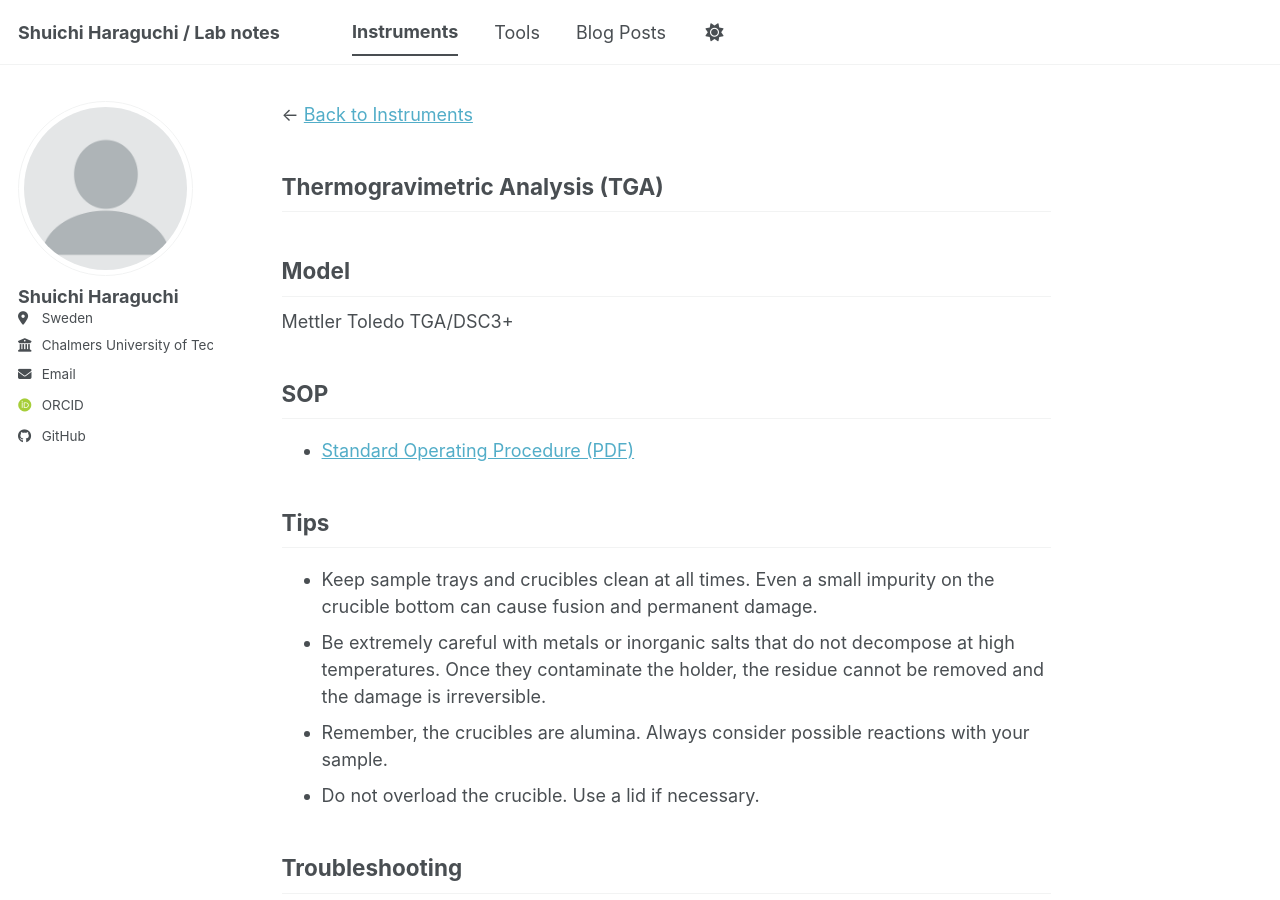
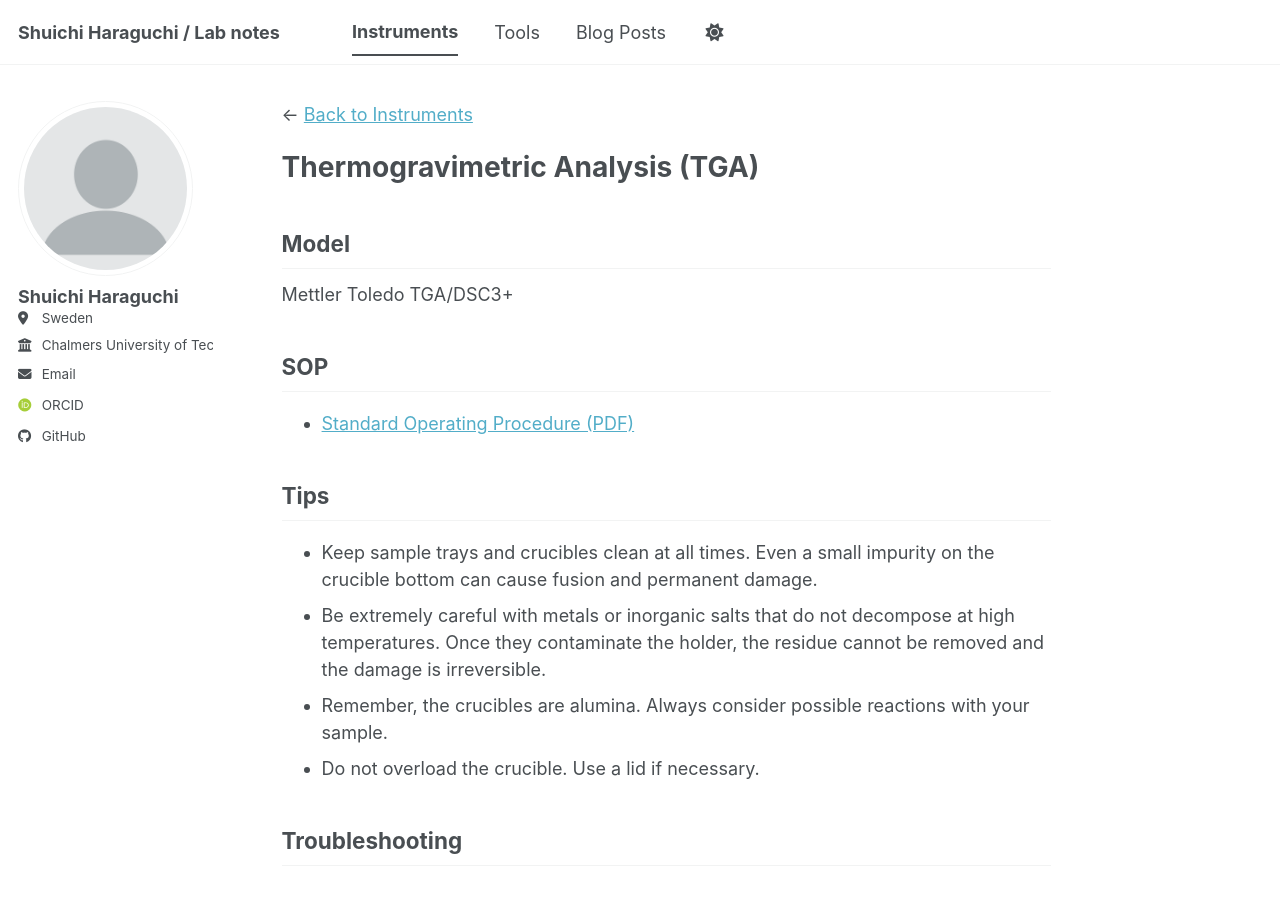
Before and after one commit to shuichi-h/academic-site, a Jekyll site: the page built from _pages/instruments-tga.md, in a window 1280 px wide and 900 px high. Built offline with Jekyll 4.4.1, drawn with Linux system fonts in a browser that asks for light colours; some web fonts are replaced; a script bundle is joined from its source files by our own code; library files that are not in the unit come from our copies.

Commit message:
Fix header formatting for TGA section

```diff
--- a/_pages/instruments-tga.md
+++ b/_pages/instruments-tga.md
@@ -5,7 +5,7 @@ author_profile: true
 ---
 ← [Back to Instruments](/academic-site/instruments/)
 
-## Thermogravimetric Analysis (TGA)
+# Thermogravimetric Analysis (TGA)
 ## Model
 Mettler Toledo TGA/DSC3+
 
```
